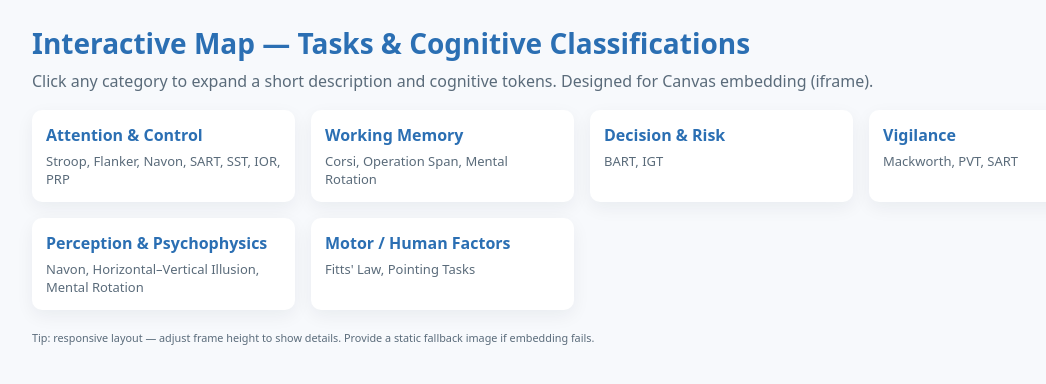
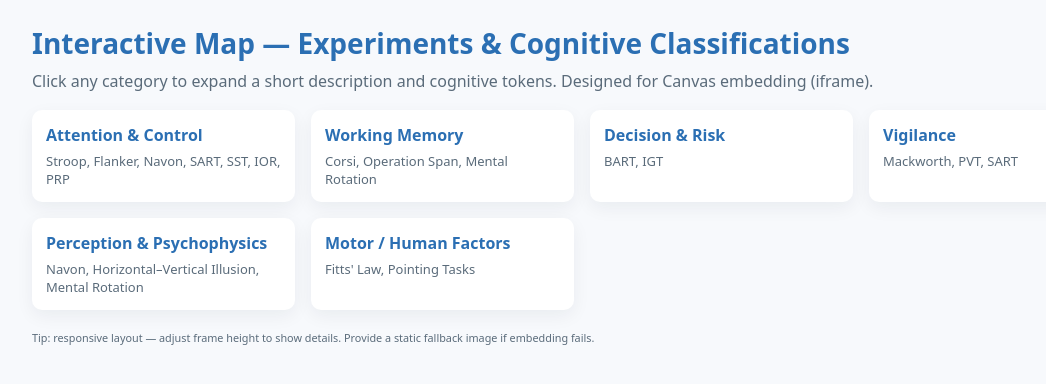
Before and after one commit to fadrews/4955_experiments, a plain HTML site: page index.html in a window 1280 px wide. Shown: the whole page, without its empty margins (58-1104 px from the left). Drawn offline with Linux system fonts and the light colour scheme.

Commit message:
Add files via upload

```diff
--- a/index.html
+++ b/index.html
@@ -29,7 +29,7 @@
 </head>
 <body>
 <header>
-  <h1>Interactive Map — Tasks & Cognitive Classifications</h1>
+  <h1>Interactive Map — Experiments & Cognitive Classifications</h1>
   <p class="lead">Click any category to expand a short description and cognitive tokens. Designed for Canvas embedding (iframe).</p>
 </header>
 
```
